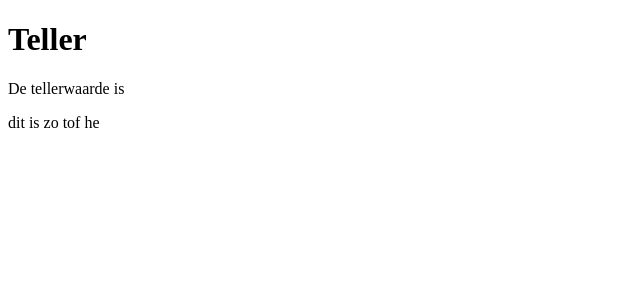
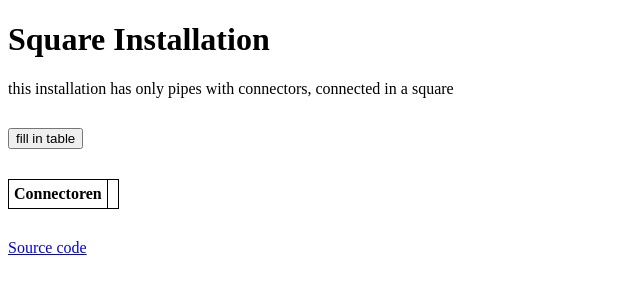
Before and after one commit to MauriLenn/TAGP-cowboy, a plain HTML site: page priv/index.html in a window 1280 px wide. Shown: the whole page, without its empty margins (0-640 px from the left). Drawn offline with Linux system fonts and the light colour scheme.

Commit message:
edited htm file

```diff
--- a/priv/index.html
+++ b/priv/index.html
@@ -2,10 +2,44 @@
 <head>
         <meta charset=\"utf-8\">
         <title>TAGP</title>
+        <style>
+          table, th, td {
+              border: 1px solid black;
+              border-collapse: collapse;
+          }
+          th, td {
+              padding: 5px;
+              text-align: left;
+          }
+          div {
+            margin-bottom: 30px;
+          }
+        </style>
 </head>
 <body>
-  <h1>Teller</h1>
-  <p>De tellerwaarde is </p>
-  <p>dit is zo tof he</p>
+  <div>
+    <h1>Square Installation</h1>
+      <p> this installation has only pipes with connectors, connected in a square</p>
+  </div>
+
+  <div>
+    <button> fill in table </button>
+  </div>
+
+  <div>
+      <table>
+          <tr>
+            <th>Connectoren</th>
+            <td></td>
+          </tr>
+
+        </table>
+  </div>
+
+  <!-- <hr> -->
+  <div>
+    <a href="https://github.com/toxicdragoneye/TAGP-cowboy/" target = "_blank"> Source code </a>
+  </div>
+
 </body>
 </html>
```
Also changed, not shown: 1 other file.
